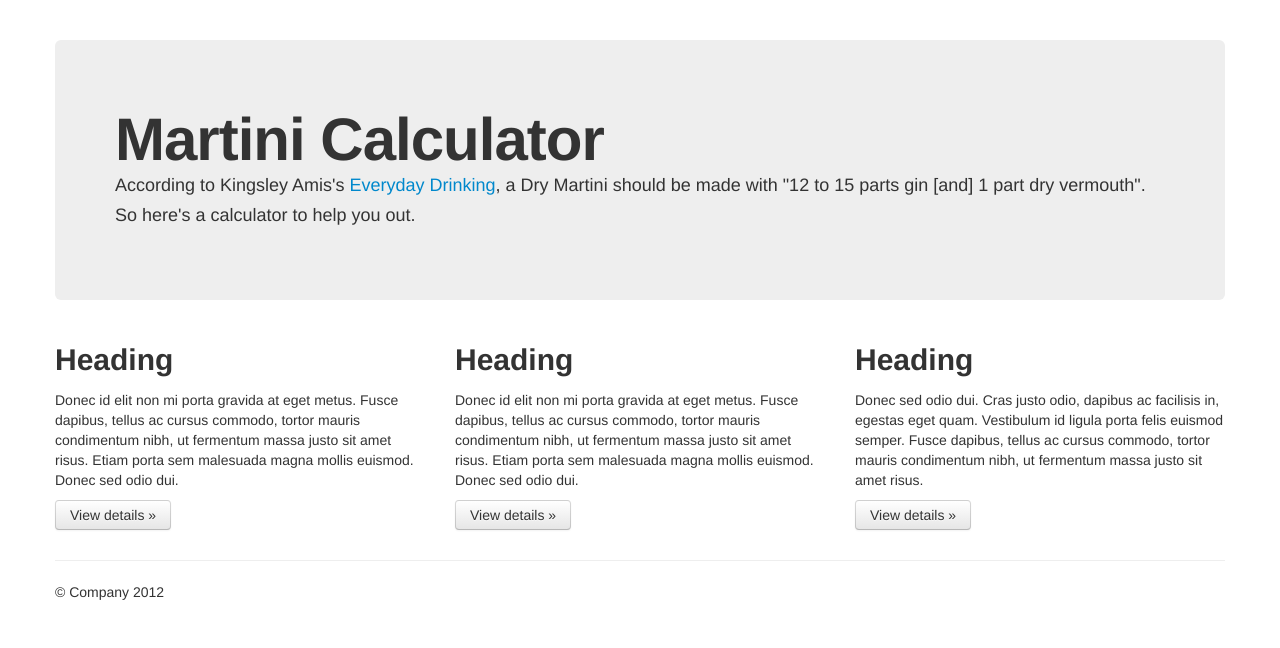
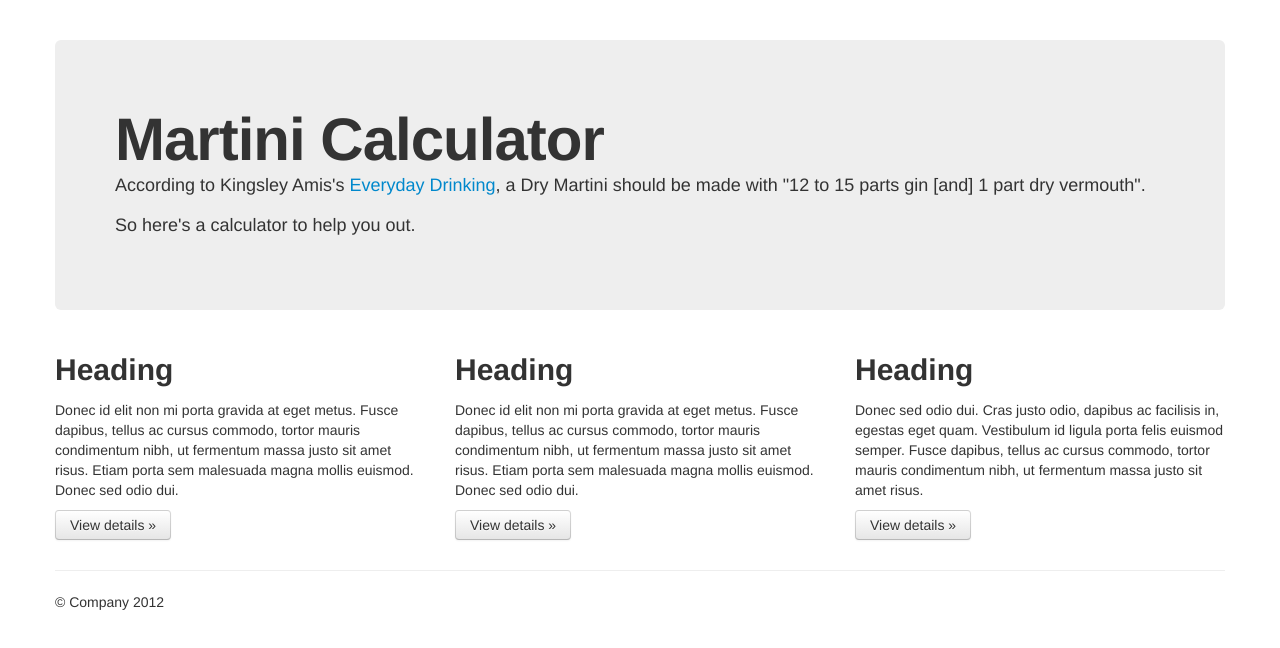
Before and after one commit to doismellburning/martinicalc, a plain HTML site: page martinicalc/index.html in a window 1280 px wide. Drawn offline with nearby package versions, Linux system fonts and the light colour scheme.

Commit message:
Split hero paragraph

```diff
--- a/martinicalc/index.html
+++ b/martinicalc/index.html
@@ -30,7 +30,8 @@
         <div class="container">
             <div class="hero-unit">
                 <h1>Martini Calculator</h1>
-                <p>According to Kingsley Amis's <a href="http://www.amazon.co.uk/dp/1408803836/">Everyday Drinking</a>, a Dry Martini should be made with "12 to 15 parts gin [and] 1 part dry vermouth". So here's a calculator to help you out.</p>
+                <p>According to Kingsley Amis's <a href="http://www.amazon.co.uk/dp/1408803836/">Everyday Drinking</a>, a Dry Martini should be made with "12 to 15 parts gin [and] 1 part dry vermouth".</p>
+                <p>So here's a calculator to help you out.</p>
             </div>
 
             <!-- Example row of columns -->
```
